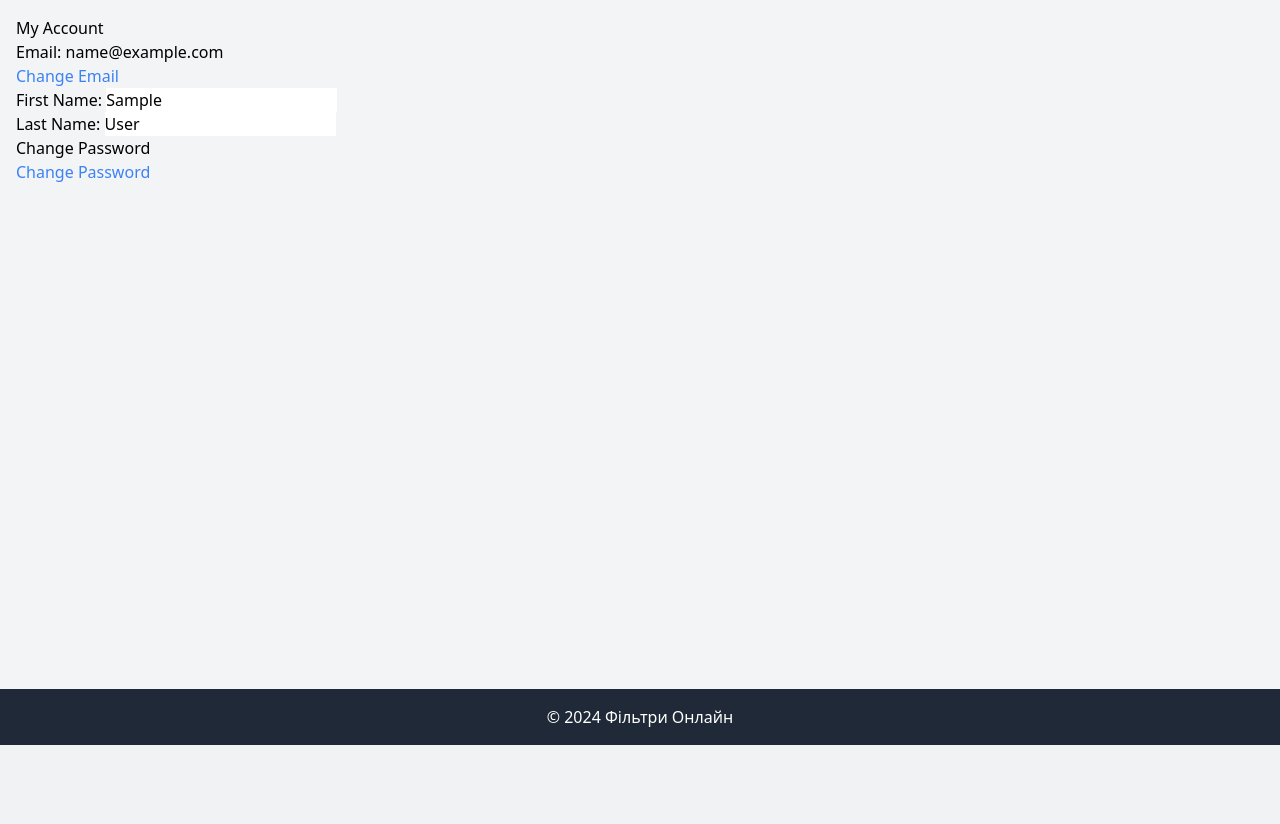
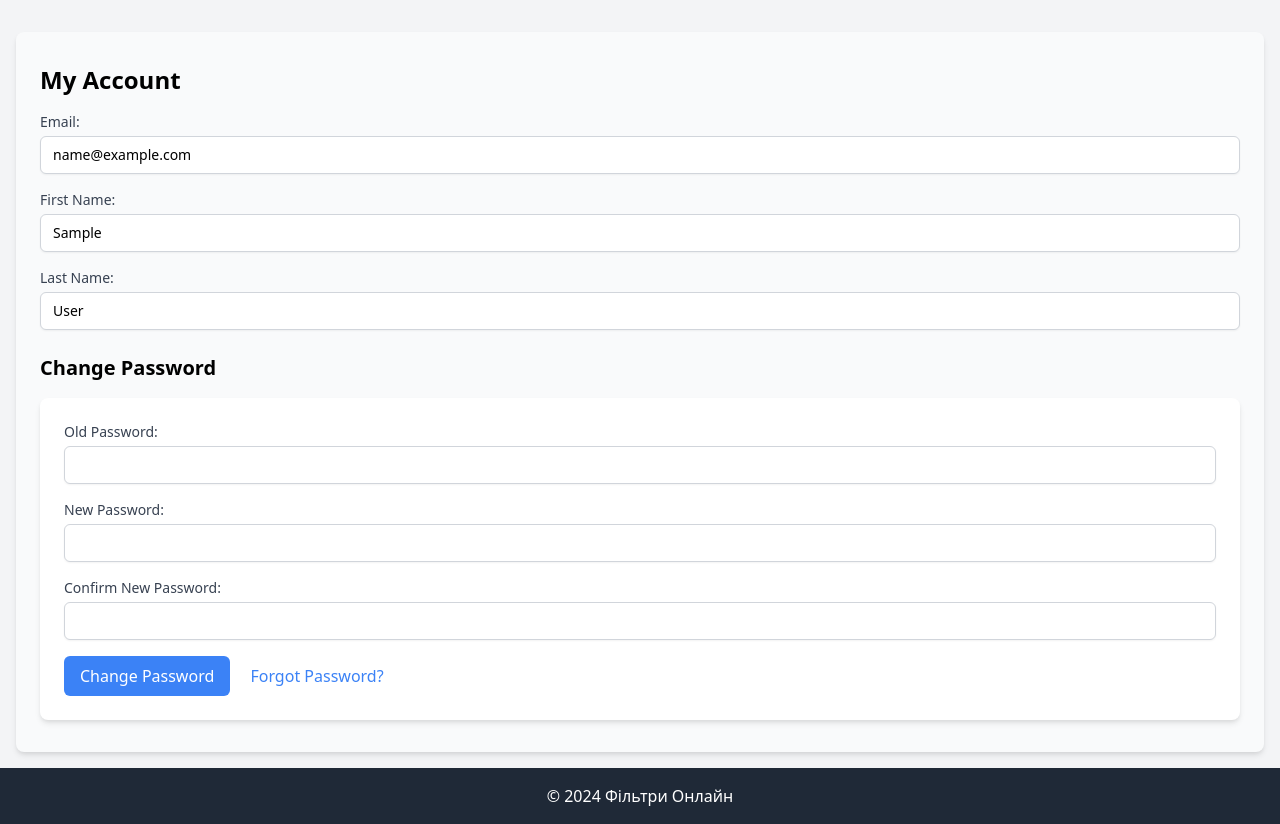
Before and after one commit to Sogetx/filter_project, a Django app: page /account_info/ in a window 1280 px wide. Shown: the part 68-892 px from the top of the page. Before the commit the page ends 813 px from the top, so only its background shows below. Run offline with Django 4.2, Linux system fonts and the light colour scheme; the visitor is signed in with stand-in values (Sample User, id 1); parts of the project's set-up code (start-up, migrations or seed data) failed here and were passed over; some libraries are stand-ins or nearby versions.

Commit message:
Account Page rework

```diff
--- a/Fan_market/urls.py
+++ b/Fan_market/urls.py
@@ -2,7 +2,7 @@ from django.urls import path, include
 from . import views
 from django.conf import settings
 from django.conf.urls.static import static
-from .forms import LoginForm
+from allauth.account import views as allauth_views
 from django.contrib.auth import views as auth_views
 
 urlpatterns = [
@@ -19,6 +19,7 @@ urlpatterns = [
     path('update_cart_item_quantity/', views.update_cart_item_quantity, name='update_cart_item_quantity'),
     path('account_info/', views.account_view, name='account_info'),
     path('account_info/change_name/', views.account_change_name, name='account_change_name'),
+    path('account/change-email/', views.account_change_email, name='account_change_email'),
     path('reply_to_comment/<int:comment_id>/', views.reply_to_comment, name='reply_to_comment'),
     path('delete_comment/<int:comment_id>/', views.delete_comment, name='delete_comment'),
     path('order_pdf/', views.order_pdf, name='order_pdf'),
--- a/Fan_market/views.py
+++ b/Fan_market/views.py
@@ -25,9 +25,9 @@ from reportlab.lib import colors
 from reportlab.pdfbase.ttfonts import TTFont
 from reportlab.pdfbase import pdfmetrics
 from django.http import HttpResponse
+from allauth.account.forms import ChangePasswordForm
 
-
-def index(request): # Головна сторінка веб-сайту
+def index(request):  # Головна сторінка веб-сайту
     categories = Category.objects.all()
     dusts = Dust.objects.all()
     companies = Company.objects.all()
@@ -42,8 +42,13 @@ def signout(request):
 
 
 @login_required
-def account_view(request): # Сторінка користувача
-    return render(request, 'web_view/account_info.html')
+def account_view(request):  # Сторінка користувача
+    password_form = ChangePasswordForm() #Отримуємо форму з бібліотеки allauth
+    context = {
+        'user': request.user,
+        'form': password_form,
+    }
+    return render(request, 'web_view/account_info.html', context)
 
 
 @login_required
@@ -56,9 +61,17 @@ def account_change_name(request):
         request.user.last_name = last_name
         request.user.save()
         return redirect('account_info')
-
     return render(request, 'web_view/account_info.html')
 
+
+@login_required
+def account_change_email(request):
+    if request.method == 'POST':
+        new_email = request.POST.get('email')
+        if new_email:
+            request.user.email = new_email
+            request.user.save()
+    return redirect('account_info')
 
 # Product View
 def show_details(request, pk):  # Опис товарів
@@ -199,7 +212,7 @@ def configurator(request):
         if form.is_valid():
             particle_size_range, cleaning_efficiency, temperature, concentration, dust_ids = form.cleaned_data[
                 'particle_size'], form.cleaned_data['cleaning_efficiency'], form.cleaned_data['temperature'], \
-            form.cleaned_data['concentration'], form.cleaned_data.get('dusts', [])
+                form.cleaned_data['concentration'], form.cleaned_data.get('dusts', [])
 
             min_particle_size, max_particle_size = map(float, particle_size_range.split('-'))
             request.session['min_particle_size'] = min_particle_size
--- a/templates/web_view/account_info.html
+++ b/templates/web_view/account_info.html
@@ -2,19 +2,51 @@
 {% block title %}My Account{% endblock %}
 
 {% block content %}
-<h1>My Account</h1>
-<p>Email: {{ user.email }}</p>
-<a href="{% url 'account_email' %}" class="text-blue-500 hover:underline">Change Email</a>
+<div class="container mx-auto py-8 mt-4 bg-gray-50 p-6 rounded-lg shadow-md">
+    <h1 class="text-2xl font-bold mb-4">My Account</h1>
+    <form method="post" action="{% url 'account_change_email' %}" class="mb-4">
+        {% csrf_token %}
+        <div class="mb-4">
+            <label for="email" class="block text-sm font-medium text-gray-700">Email:</label>
+            <input type="email" id="email" name="email" value="{{ user.email }}" class="mt-1 block w-full px-3 py-2 border border-gray-300 rounded-md shadow-sm focus:outline-none focus:ring-indigo-500 focus:border-indigo-500 sm:text-sm" onchange="this.form.submit()">
+        </div>
+    </form>
 
-<form method="post" action="{% url 'account_change_name' %}">
-  {% csrf_token %}
-  <label for="first_name">First Name:</label>
-  <input type="text" id="first_name" name="first_name" value="{{ user.first_name }}" onchange="this.form.submit()"><br>
+    <form method="post" action="{% url 'account_change_name' %}" class="mt-4">
+        {% csrf_token %}
+        <div class="mb-4">
+            <label for="first_name" class="block text-sm font-medium text-gray-700">First Name:</label>
+            <input type="text" id="first_name" name="first_name" value="{{ user.first_name }}" class="mt-1 block w-full px-3 py-2 border border-gray-300 rounded-md shadow-sm focus:outline-none focus:ring-indigo-500 focus:border-indigo-500 sm:text-sm" onchange="this.form.submit()">
+        </div>
 
-  <label for="last_name">Last Name:</label>
-  <input type="text" id="last_name" name="last_name" value="{{ user.last_name }}" onchange="this.form.submit()"><br>
-</form>
+        <div class="mb-4">
+            <label for="last_name" class="block text-sm font-medium text-gray-700">Last Name:</label>
+            <input type="text" id="last_name" name="last_name" value="{{ user.last_name }}" class="mt-1 block w-full px-3 py-2 border border-gray-300 rounded-md shadow-sm focus:outline-none focus:ring-indigo-500 focus:border-indigo-500 sm:text-sm" onchange="this.form.submit()">
+        </div>
+    </form>
 
-<h2>Change Password</h2>
-<a href="{% url 'account_change_password' %}" class="text-blue-500 hover:underline">Change Password</a>
+
+    <h2 class="text-xl font-semibold mt-6 mb-4">Change Password</h2>
+    <form method="post" action="{% url 'account_change_password' %}" class="mt-4 bg-white p-6 rounded-lg shadow-md">
+        {% csrf_token %}
+        <div class="mb-4">
+            <label for="oldpassword" class="block text-sm font-medium text-gray-700">Old Password:</label>
+            <input type="password" id="oldpassword" name="oldpassword" class="mt-1 block w-full px-3 py-2 border border-gray-300 rounded-md shadow-sm focus:outline-none focus:ring-indigo-500 focus:border-indigo-500 sm:text-sm">
+        </div>
+
+        <div class="mb-4">
+            <label for="password1" class="block text-sm font-medium text-gray-700">New Password:</label>
+            <input type="password" id="password1" name="password1" class="mt-1 block w-full px-3 py-2 border border-gray-300 rounded-md shadow-sm focus:outline-none focus:ring-indigo-500 focus:border-indigo-500 sm:text-sm">
+        </div>
+
+        <div class="mb-4">
+            <label for="password2" class="block text-sm font-medium text-gray-700">Confirm New Password:</label>
+            <input type="password" id="password2" name="password2" class="mt-1 block w-full px-3 py-2 border border-gray-300 rounded-md shadow-sm focus:outline-none focus:ring-indigo-500 focus:border-indigo-500 sm:text-sm">
+        </div>
+
+        <button type="submit" formaction="{% url 'account_change_password' %}" class="px-4 py-2 bg-blue-500 text-white rounded-md hover:bg-blue-700">Change Password</button>
+        <a href="{% url 'account_reset_password' %}" class="ml-4 text-blue-500 hover:underline">Forgot Password?</a>
+    </form>
+
+</div>
 {% endblock %}
```
